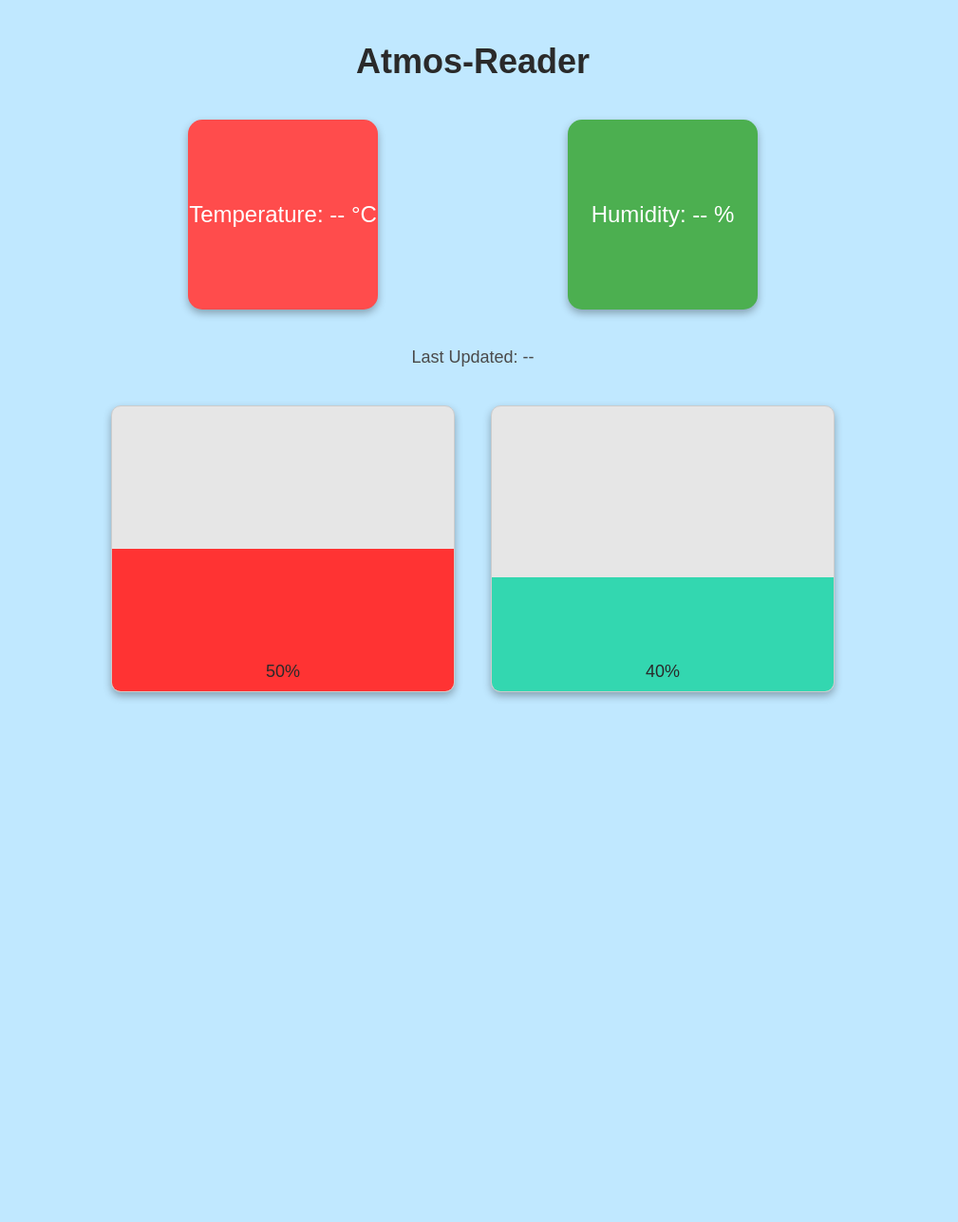
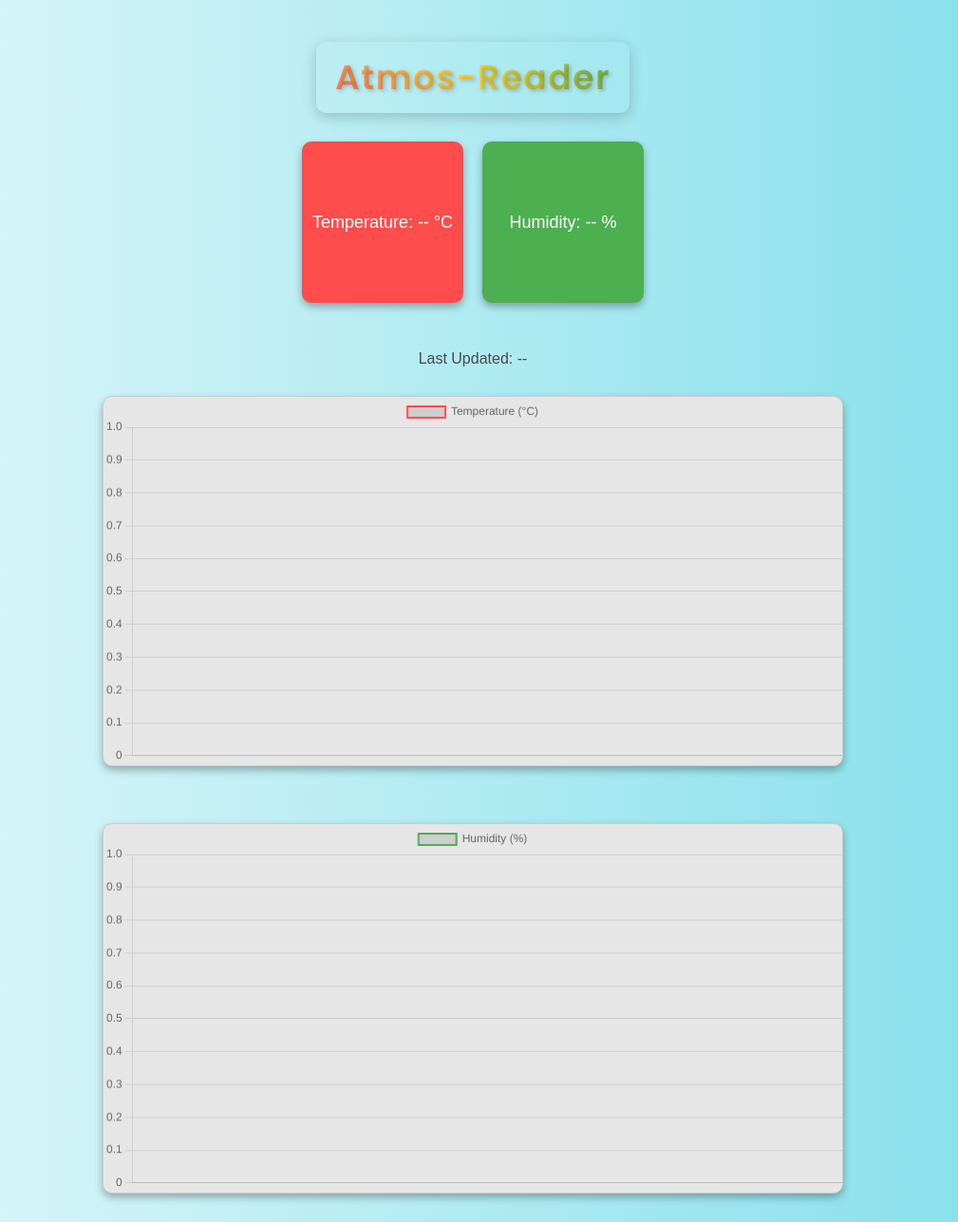
Before and after one commit to Abel-malusa21/Atmos_reader, a Django app: page / in a window 1280 px wide. Shown: the whole page at 95% size, without its empty margins (142-1151 px from the left). Before the commit the page ends 737 px from the top, so only its background shows below. Run offline with Django 5.2, Linux system fonts and the light colour scheme.

Commit message:
Update index.html

```diff
--- a/atmos_read_app/monitor/templates/index.html
+++ b/atmos_read_app/monitor/templates/index.html
@@ -6,8 +6,10 @@
     <meta name="viewport" content="width=device-width, initial-scale=1.0">
     <title>Atmos-Reader</title>
     <style>
+        @import url('https://fonts.googleapis.com/css2?family=Poppins:wght@600&display=swap');
+
         body {
-            background-color: #C0E8FF; /* Vivid Sky Blue background */
+            background: linear-gradient(to right, #e0f7fa, #80deea); /* Subtle gradient background */
             font-family: 'Arial', sans-serif;
             display: flex;
             flex-direction: column;
@@ -18,31 +20,49 @@
         }
 
         h1 {
-            font-size: 36px;
+            font-family: 'Poppins', sans-serif; /* Custom font */
+            font-size: 36px; /* Larger font size */
+            font-weight: 600; /* Bold font weight */
             margin-bottom: 20px;
-            color: #2A2A2A; /* Dark Slate Gray for text */
+            color: #ffffff; /* White text color */
+            background: linear-gradient(45deg, #FF6B6B, #FFD93D, #4CAF50); /* Gradient background */
+            background-clip: text; /* Use gradient as text color */
+            -webkit-background-clip: text; /* Safari/Chrome compatibility */
+            -webkit-text-fill-color: transparent; /* Make the gradient visible in text */
+            text-shadow: 2px 2px 4px rgba(0, 0, 0, 0.2); /* Subtle shadow for depth */
+            padding: 10px 20px; /* Padding around the text */
+            border-radius: 10px; /* Rounded corners */
+            box-shadow: 0 4px 15px rgba(0, 0, 0, 0.2); /* Add a soft shadow */
+            letter-spacing: 1.5px; /* Spacing between letters */
+            display: inline-block; /* Ensure the heading is inline and centered */
         }
 
         .container {
             display: flex;
-            justify-content: space-around;
+            justify-content: center; /* Center the tiles */
+            align-items: center;
             width: 100%;
             max-width: 800px;
+            flex-wrap: wrap; /* Allow wrapping on smaller screens */
+            margin-bottom: 20px;
         }
 
         .tile {
-            width: 200px;
-            height: 200px;
-            margin: 20px;
-            display: inline-block;
+            width: 150px;
+            height: 150px;
+            margin: 10px;
             text-align: center;
-            line-height: 200px;
-            font-size: 24px;
+            line-height: 1.4; /* Adjust line height */
+            font-size: 18px; /* Reduce font size */
             color: white;
             transition: transform 0.3s ease;
             cursor: pointer;
-            border-radius: 15px; /* Smooth curved edges */
-            box-shadow: 0 4px 8px rgba(0, 0, 0, 0.3); /* Stronger shadow for tiles */
+            border-radius: 10px;
+            box-shadow: 0 4px 8px rgba(0, 0, 0, 0.3);
+            display: flex;
+            align-items: center;
+            justify-content: center; /* Center text vertically */
+            padding: 10px; /* Add padding */
         }
 
         .tile:hover {
@@ -50,64 +70,55 @@
         }
 
         .temperature {
-            background-color: #FF4C4C; /* Vivid Coral Red for temperature */
+            background-color: #FF4C4C;
         }
 
         .humidity {
-            background-color: #4CAF50; /* Bright Green for humidity */
+            background-color: #4CAF50;
         }
 
         .timestamp {
-            font-size: 18px;
+            font-size: 16px;
             margin-top: 20px;
-            color: #4A4A4A; /* Dark Gray for timestamp */
+            color: #4A4A4A;
         }
 
         .graph-container {
             display: flex;
-            justify-content: space-around;
+            justify-content: center; /* Center the graphs */
+            align-items: center;
             width: 100%;
             max-width: 800px;
-            margin-top: 40px;
+            margin-top: 20px;
+            flex-wrap: wrap; /* Allow wrapping on smaller screens */
+            gap: 40px; /* Double the space between the graphs */
         }
 
-        .graph {
-            width: 45%;
-            height: 300px;
-            background-color: #E6E6E6; /* Light Gray for graph background */
+        .line-graph {
+            width: 23%; /* Smaller width */
+            height: auto;
+            max-width: 100%;
+            background-color: #E6E6E6;
             border: 1px solid #ccc;
             border-radius: 10px;
             box-shadow: 0 4px 8px rgba(0, 0, 0, 0.3);
-            position: relative;
-            overflow: hidden;
+            transition: transform 0.3s ease; /* Hover effect */
+            cursor: pointer;
+            margin: 10px;
         }
 
-        .bar {
-            position: absolute;
-            bottom: 0;
-            width: 100%;
-            background-color: #FF3333; /* Default color for temperature graph */
+        .line-graph:hover {
+            transform: scale(1.1); /* Zoom on hover */
         }
 
-        #temperature-bar {
-            height: 50%; /* Default value: 50% */
-        }
-
-        #humidity-bar {
-            height: 40%; /* Default value: 40% */
-            background-color: #33D7B0; /* Vivid Teal for humidity graph */
-        }
-
-        .graph-label {
-            position: absolute;
-            bottom: 10px;
-            left: 0;
-            width: 100%;
-            text-align: center;
-            font-size: 18px;
-            color: #2A2A2A; /* Dark Slate Gray for label text */
+        @media (max-width: 768px) {
+            .line-graph {
+                width: 50%; /* Larger width on smaller screens */
+                margin-bottom: 20px;
+            }
         }
     </style>
+    <script src="https://cdn.jsdelivr.net/npm/chart.js"></script>
 </head>
 
 <body>
@@ -127,17 +138,49 @@
     </div>
 
     <div class="graph-container">
-        <div class="graph" id="temperature-graph">
-            <div class="bar" id="temperature-bar"></div>
-            <div class="graph-label" id="temperature-label">50%</div> <!-- Default value -->
-        </div>
-        <div class="graph" id="humidity-graph">
-            <div class="bar" id="humidity-bar"></div>
-            <div class="graph-label" id="humidity-label">40%</div> <!-- Default value -->
-        </div>
+        <canvas id="temperatureLineGraph" class="line-graph"></canvas>
+        <canvas id="humidityLineGraph" class="line-graph"></canvas>
     </div>
 
     <script>
+        const temperatureLineChart = new Chart(document.getElementById('temperatureLineGraph').getContext('2d'), {
+            type: 'line',
+            data: {
+                labels: [],
+                datasets: [{
+                    label: 'Temperature (°C)',
+                    data: [],
+                    borderColor: '#FF4C4C',
+                    borderWidth: 2,
+                    fill: false,
+                }]
+            },
+            options: {
+                scales: {
+                    y: { beginAtZero: true }
+                }
+            }
+        });
+
+        const humidityLineChart = new Chart(document.getElementById('humidityLineGraph').getContext('2d'), {
+            type: 'line',
+            data: {
+                labels: [],
+                datasets: [{
+                    label: 'Humidity (%)',
+                    data: [],
+                    borderColor: '#4CAF50',
+                    borderWidth: 2,
+                    fill: false,
+                }]
+            },
+            options: {
+                scales: {
+                    y: { beginAtZero: true }
+                }
+            }
+        });
+
         function updateData() {
             fetch('/api/records/')
                 .then(response => response.json())
@@ -148,20 +191,18 @@
                         document.getElementById('humidity-tile').innerText = `Humidity: ${latest.humidity} %`;
                         document.getElementById('timestamp').innerText = `Last Updated: ${new Date(latest.timestamp).toLocaleString()}`;
 
-                        // Update graphs
-                        updateGraph('temperature-bar', latest.temperature, '#FF3333');
-                        updateGraph('humidity-bar', latest.humidity, '#33D7B0');
+                        // Update line graphs
+                        updateLineChart(temperatureLineChart, latest.temperature);
+                        updateLineChart(humidityLineChart, latest.humidity);
                     }
                 });
         }
 
-        function updateGraph(barId, value, color) {
-            const barElement = document.getElementById(barId);
-            const labelElement = barElement.nextElementSibling;
-            const percentage = Math.min(100, Math.max(0, value)); // Ensure value is between 0 and 100
-            barElement.style.height = percentage + '%';
-            barElement.style.backgroundColor = color;
-            labelElement.innerText = percentage + '%';
+        function updateLineChart(chart, newData) {
+            const currentTime = new Date().toLocaleTimeString();
+            chart.data.labels.push(currentTime);
+            chart.data.datasets[0].data.push(newData);
+            chart.update();
         }
 
         setInterval(updateData, 5000); // Update every 5 seconds
```
